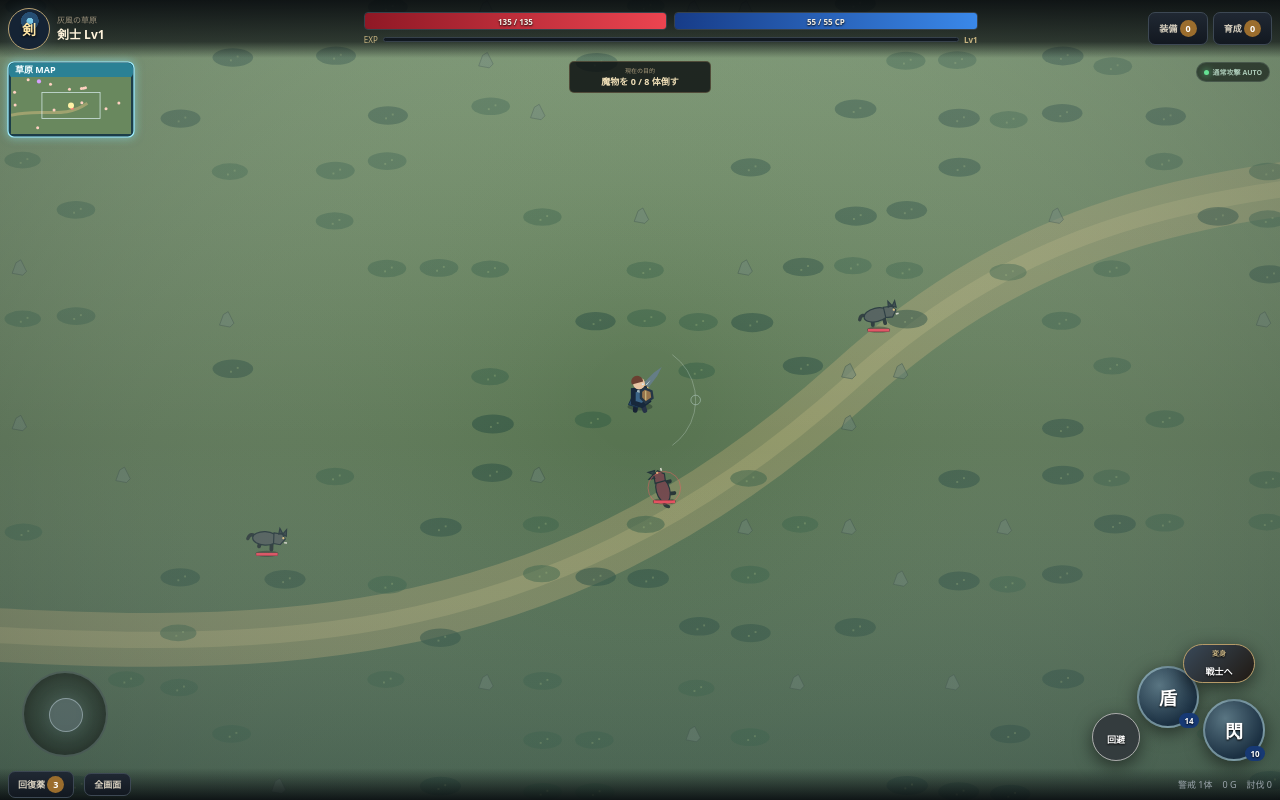
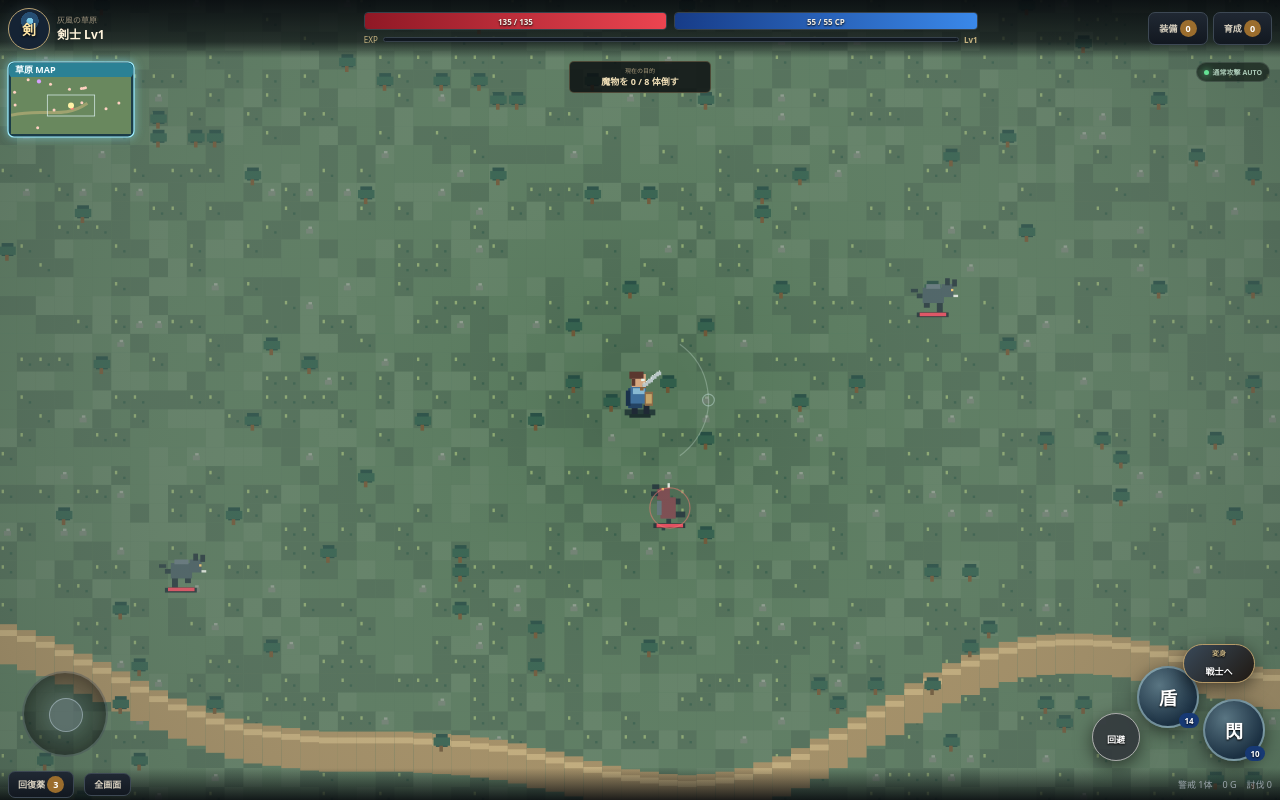
Before and after one commit to HardStyle777/game-log, a plain HTML site: page index.html in a window 1280 px wide. Drawn offline with Linux system fonts and the light colour scheme.

Commit message:
ドットアート化と装備連動武器表示

```diff
--- a/game.js
+++ b/game.js
@@ -19,7 +19,7 @@ function load(){try{const s=JSON.parse(localStorage.getItem(SAVE));return s&&s.v
 function bonus(){const b={str:0,agi:0,vit:0,luck:0,int:0,wis:0,cha:0,damage:0,speed:0,defPct:0,hp:0,hpPct:0,hit:0,evade:0,crit:0,life:0,cp:0,drop:0,atk:0,def:0};Object.values(state.equipment).forEach(it=>{if(!it)return;if(it.baseStat==='攻撃')b.atk+=it.baseValue;if(it.baseStat==='防御')b.def+=it.baseValue;if(it.baseStat==='HP')b.hp+=it.baseValue;if(it.baseStat==='CP')b.cp+=it.baseValue;if(it.baseStat==='命中')b.hit+=it.baseValue;if(it.baseStat==='抵抗')b.wis+=it.baseValue;it.options.forEach(o=>b[o.key]=(b[o.key]||0)+o.value)});return b}
 function derived(){const b=bonus(),s={};Object.keys(state.stats).forEach(k=>s[k]=state.stats[k]+(b[k]||0));const maxHp=Math.floor((105+s.vit*3+b.hp)*(1+b.hpPct/100)),maxCp=35+s.cha*2+b.cp,attack=(5+s.str*.72+b.atk)*(state.form==='sword'?1:1.35)*(1+b.damage/100),defense=(s.vit*.32+b.def)*(1+b.defPct/100);return Object.assign({},s,b,{maxHp,maxCp,attack,defense,move:72+Math.min(16,s.agi*.21),attackCd:(state.form==='sword'?.46:.76)/(1+Math.min(1,b.speed/100)),hitChance:Math.min(.98,.78+s.agi*.003+b.hit/100),evadeChance:Math.min(.48,s.agi*.0015+s.luck*.001+b.evade/100),critChance:Math.min(.5,.04+s.agi*.0015+b.crit/100),doubleChance:Math.min(.12,.005+s.luck*.00045),dropChance:Math.min(.55,.18+s.luck*.0012+b.drop/100),lifeSteal:Math.min(.1,b.life/100)})}
 function attackDuration(){const speed=Math.min(1,derived().speed/100),base=state.form==='sword'?.58:.86,min=state.form==='sword'?.34:.5;return Math.max(min,base/(1+speed*.65))}
-function reset(){const d=derived();world={w:0,h:0,mapW:0,mapH:0,time:0,paused:false,over:false,spawn:3,shake:0,camera:{x:0,y:0,zoom:.96},enemies:[],drops:[],fx:[],texts:[],player:{x:0,y:0,r:9,hp:d.maxHp,cp:d.maxCp,facing:0,targetId:null,attackCd:0,skill1Cd:0,skill2Cd:0,dodgeCd:0,transformCd:0,invuln:0,guard:0,guardMax:0,dash:0,dashX:1,dashY:0,vx:0,vy:0,animTime:0,attackAnim:0,action:'idle',autoCharge:0}};resize();for(let i=0;i<14;i++)spawn(true);updateHud()}
+function reset(){const d=derived();world={w:0,h:0,mapW:0,mapH:0,time:0,paused:false,over:false,spawn:3,shake:0,camera:{x:0,y:0,zoom:1.18},enemies:[],drops:[],fx:[],texts:[],player:{x:0,y:0,r:9,hp:d.maxHp,cp:d.maxCp,facing:0,targetId:null,attackCd:0,skill1Cd:0,skill2Cd:0,dodgeCd:0,transformCd:0,invuln:0,guard:0,guardMax:0,dash:0,dashX:1,dashY:0,vx:0,vy:0,animTime:0,attackAnim:0,action:'idle',autoCharge:0}};resize();for(let i=0;i<14;i++)spawn(true);updateHud()}
 function resize(){const r=canvas.getBoundingClientRect(),w=Math.round(r.width*10)/10,h=Math.round(r.height*10)/10;if(w<2||h<2)return;const d=Math.min(devicePixelRatio||1,2);canvas.width=Math.round(w*d);canvas.height=Math.round(h*d);ctx.setTransform(d,0,0,d,0,0);world.w=w;world.h=h;if(!world.mapW){world.mapW=Math.max(1800,w*2.15);world.mapH=Math.max(1000,h*2.3)}if(!world.player.x){world.player.x=world.mapW/2;world.player.y=world.mapH/2}const vw=w/world.camera.zoom,vh=h/world.camera.zoom;world.camera.x=clamp(world.player.x-vw/2,0,Math.max(0,world.mapW-vw));world.camera.y=clamp(world.player.y-vh/2,0,Math.max(0,world.mapH-vh))}
 function spawn(initial){if(!world.mapW)return;let x,y,tries=0;do{x=35+Math.random()*(world.mapW-70);y=75+Math.random()*(world.mapH-120);tries++}while(Math.hypot(x-world.player.x,y-world.player.y)<125&&tries<40);const lv=clamp(Math.floor(1+state.level*.45+world.time/38),1,100),elite=Math.random()<.08,hp=Math.floor((18+lv*4)*(elite?2.4:1));world.enemies.push({id:Date.now().toString(36)+Math.random().toString(36).slice(2,6),x,y,homeX:x,homeY:y,r:elite?12:9,hp,maxHp:hp,level:lv,speed:elite?17:14,vx:0,vy:0,cd:.5+Math.random(),hit:0,elite,broken:0,mode:'idle',think:1+Math.random()*2,roamX:x,roamY:y,alert:0,step:Math.random()*18,face:1,facing:Math.random()*TAU,attackAnim:0,attackPending:0})}
 function nearest(range){let best=null,dist=range;world.enemies.forEach(e=>{const d=Math.max(0,Math.hypot(e.x-world.player.x,e.y-world.player.y)-world.player.r-e.r);if(d<dist){best=e;dist=d}});return best}
@@ -138,12 +138,48 @@ function drawTerrain2D(){
  }
  const mist=ctx.createLinearGradient(c.x,c.y,c.x,c.y+viewH);mist.addColorStop(0,'rgba(217,240,220,.13)');mist.addColorStop(.55,'rgba(255,255,255,0)');mist.addColorStop(1,'rgba(12,31,30,.12)');ctx.fillStyle=mist;ctx.fillRect(c.x,c.y,viewW,viewH);
 }
+function pixelRect(x,y,w,h,color){ctx.fillStyle=color;ctx.fillRect(Math.round(x),Math.round(y),w,h)}
+function pixelLine(x1,y1,x2,y2,color,thick=2){const n=Math.max(1,Math.ceil(Math.max(Math.abs(x2-x1),Math.abs(y2-y1))/2));for(let i=0;i<=n;i++){const t=i/n;pixelRect(x1+(x2-x1)*t,y1+(y2-y1)*t,thick,thick,color)}}
+function pixelFacing(angle){return Math.round(angle/(Math.PI/2))*Math.PI/2}
+function currentWeapon(){return state.equipment[state.form==='sword'?'swordMain':'warriorMain']}
+function weaponLook(){const it=currentWeapon(),op=it?.options.length||0,tier=Math.min(5,Math.floor((it?.enemyLevel||1)/20));const steel=['#bac7c9','#9bd3ee','#e9d36f','#b991ef'][op]||'#bac7c9';return{blade:steel,edge:op>=2?'#fff4ac':'#eff7f2',handle:tier>=3?'#704931':'#8b6038',len:15+tier*2+(op===3?3:0),glow:op>=2}}
+function pixelTerrain(){
+ const c=world.camera,z=c.zoom,viewW=world.w/z,viewH=world.h/z,tile=16,x0=Math.floor(c.x/tile)-1,x1=Math.ceil((c.x+viewW)/tile)+1,y0=Math.floor(c.y/tile)-1,y1=Math.ceil((c.y+viewH)/tile)+1;
+ pixelRect(0,0,world.mapW,world.mapH,'#54745a');
+ for(let gy=y0;gy<=y1;gy++)for(let gx=x0;gx<=x1;gx++){
+  const h=hash2(gx,gy),x=gx*tile,y=gy*tile,grass=h>.66?'#4b6a52':h<.24?'#5d7d61':'#55775a';pixelRect(x,y,tile,tile,grass);
+  if(h>.8){pixelRect(x+3,y+4,2,3,'#89a66d');pixelRect(x+10,y+9,2,2,'#355c48')}if(h<.055){pixelRect(x+5,y+7,6,4,'#6e7f70');pixelRect(x+7,y+5,3,2,'#8a998a')}
+ }
+ for(let x=0;x<world.mapW;x+=tile){const y=world.mapH*.64+Math.sin(x*.006)*54+Math.sin(x*.014)*20;pixelRect(x,y,16,34,'#a38c5f');pixelRect(x,y+5,16,5,'#c4ac78')}
+ for(let gy=y0;gy<=y1;gy++)for(let gx=x0;gx<=x1;gx++){const h=hash2(gx+71,gy-41),x=gx*tile,y=gy*tile;if(h>.965){pixelRect(x+3,y+3,10,11,'#254c42');pixelRect(x+1,y+6,14,7,'#315e4b');pixelRect(x+6,y+13,3,5,'#6c5535')} }
+}
+function pixelPlayer(p){
+ const moving=Math.hypot(p.vx||0,p.vy||0)>3||p.dash>0,attacking=p.attackAnim>0,phase=attacking?clamp(1-p.attackAnim/attackDuration(),0,1):0,step=moving?(Math.sin(p.animTime*.1)>.1?2:-2):0,look=weaponLook(),heavy=state.form==='warrior',lunge=attacking?Math.sin(phase*Math.PI)*5:0;
+ ctx.save();ctx.translate(p.x,p.y+10);pixelRect(-13,-2,26,5,'#263c39');pixelRect(-9,2,18,3,'#1d302e');ctx.restore();
+ ctx.save();ctx.translate(p.x+Math.cos(p.facing)*lunge,p.y+Math.sin(p.facing)*lunge);ctx.rotate(pixelFacing(p.facing));if(p.invuln>0&&Math.floor(p.invuln*18)%2===0)ctx.globalAlpha=.45;
+ // boots and cloak
+ pixelRect(-7,4,5,8+step,'#1f2935');pixelRect(3,4,5,8-step,'#1f2935');pixelRect(-10,-10,12,17,'#244363');pixelRect(-12,-8,4,13,'#1a314b');pixelRect(-8,-12,13,15,heavy?'#70472e':'#3f6f9b');pixelRect(-6,-10,10,5,'#88b9d2');
+ // shield is a visible equipment silhouette
+ const shieldY=p.guard>0?-11:-7;pixelRect(4,shieldY,7,12,p.guard>0?'#61c5da':'#8d6c49');pixelRect(5,shieldY+2,5,8,p.guard>0?'#c9f7ff':'#c6a66c');
+ // head, hair and one bright visor pixel
+ pixelRect(-7,-22,12,11,'#d5a780');pixelRect(-9,-24,12,6,'#5b382f');pixelRect(-7,-18,3,6,'#5b382f');pixelRect(1,-18,3,2,'#eaf7ed');
+ // weapon pose: pixel blade is intentionally larger and changes colour by the equipped weapon
+ let a,b;if(attacking&&phase<.38){a=[-1,-14];b=[6,-29]}else if(attacking){a=[3,-11];b=[look.len+6,-6]}else{a=[2,-14];b=[look.len,-24]}
+ pixelLine(a[0]-2,a[1]+3,a[0]+2,a[1]-1,look.handle,3);if(look.glow){ctx.shadowColor=look.blade;ctx.shadowBlur=8}pixelLine(a[0],a[1],b[0],b[1],look.blade,3);pixelLine(a[0]+1,a[1]-1,b[0]+1,b[1]-1,look.edge,1);ctx.shadowBlur=0;
+ if(p.guard>0){ctx.strokeStyle='#a8f2ff';ctx.lineWidth=2;ctx.beginPath();ctx.arc(0,-8,24,0,TAU);ctx.stroke()}ctx.restore();
+}
+function pixelEnemy(e){
+ const moving=e.mode==='aggro'||e.mode==='return'||e.mode==='wander',attacking=e.attackAnim>0,phase=attacking?clamp(1-e.attackAnim/.7,0,1):0,leg=moving?(Math.sin(e.step*.2)>.1?2:-2):0,lunge=attacking?Math.sin(phase*Math.PI)*7:0,fur=e.elite?'#684b7c':e.mode==='aggro'?'#7b4c50':'#465d60';
+ ctx.save();ctx.translate(e.x,e.y+e.r+6);pixelRect(-14,-2,27,4,'#233638');ctx.restore();ctx.save();ctx.translate(e.x+Math.cos(e.facing)*lunge,e.y+Math.sin(e.facing)*lunge);ctx.rotate(pixelFacing(e.facing));if(e.hit>0)ctx.globalAlpha=.5;
+ pixelRect(-14,-3,5,4,'#293f40');pixelRect(-19,-7,6,3,'#293f40');pixelRect(-8,3,5,8+leg,'#273a3d');pixelRect(3,3,5,8-leg,'#273a3d');pixelRect(-9,-8,18,13,fur);pixelRect(-6,-11,12,4,'#61757a');pixelRect(7,-11,10,11,fur);pixelRect(10,-16,4,6,'#273a3d');pixelRect(16,-15,4,6,'#273a3d');pixelRect(15,-7,2,2,'#f1c86d');pixelRect(17,-2,4,2,'#dfe7dc');if(attacking){pixelRect(17,-4,6,4,'#e27762')}ctx.restore();
+ pixelRect(e.x-e.r*1.25,e.y+e.r+4,e.r*2.5,3,'#26161a');pixelRect(e.x-e.r*1.25,e.y+e.r+4,e.r*2.5*Math.max(0,e.hp/e.maxHp),3,e.broken>0?'#dfad45':'#e24c5d');if(e.mode==='aggro'){ctx.strokeStyle='#f0797088';ctx.lineWidth=1;ctx.beginPath();ctx.arc(e.x,e.y,e.r+8,0,TAU);ctx.stroke()}if(e.elite){ctx.fillStyle='#efd1ff';ctx.font='900 7px system-ui';ctx.textAlign='center';ctx.fillText('エリート Lv'+e.level,e.x,e.y-e.r*1.8-7)}
+}
 function render2D(){
  const w=world.w,h=world.h,p=world.player,c=world.camera,z=c.zoom;
- ctx.save();ctx.clearRect(0,0,w,h);ctx.translate((Math.random()-.5)*world.shake,(Math.random()-.5)*world.shake);ctx.save();ctx.scale(z,z);ctx.translate(-c.x,-c.y);
- drawTerrain2D();attackGuide2D(p);
+ ctx.imageSmoothingEnabled=false;ctx.save();ctx.clearRect(0,0,w,h);ctx.translate((Math.random()-.5)*world.shake,(Math.random()-.5)*world.shake);ctx.save();ctx.scale(z,z);ctx.translate(-c.x,-c.y);
+ pixelTerrain();attackGuide2D(p);
  const actors=[...world.enemies.map(e=>({kind:'enemy',e,y:e.y})),{kind:'player',e:p,y:p.y}].sort((a,b)=>a.y-b.y);
- actors.forEach(a=>a.kind==='enemy'?enemy2D(a.e):player2D(a.e));world.drops.forEach(drawDrop);world.fx.filter(f=>!f.delay||f.delay<=0).forEach(drawFx);
+ actors.forEach(a=>a.kind==='enemy'?pixelEnemy(a.e):pixelPlayer(a.e));world.drops.forEach(drawDrop);world.fx.filter(f=>!f.delay||f.delay<=0).forEach(drawFx);
  world.texts.forEach(t=>{ctx.globalAlpha=Math.min(1,t.life*2);ctx.fillStyle=t.color;ctx.font='900 11px system-ui';ctx.textAlign='center';ctx.shadowColor='#000';ctx.shadowBlur=3;ctx.fillText(t.value,t.x,t.y)});ctx.globalAlpha=1;ctx.restore();
  const px=(p.x-c.x)*z,py=(p.y-c.y)*z,shade=ctx.createRadialGradient(px,py,45,px,py,Math.max(w,h)*.83);shade.addColorStop(0,'rgba(255,255,255,0)');shade.addColorStop(1,'rgba(6,16,17,.39)');ctx.fillStyle=shade;ctx.fillRect(0,0,w,h);ctx.restore();miniMap2D();
 }
--- a/index.html
+++ b/index.html
@@ -68,6 +68,6 @@
     <div id="panelBody" class="panel-body"></div>
   </section>
 </div>
-<script type="module" src="./game.js?v=27"></script>
+<script type="module" src="./game.js?v=28"></script>
 </body>
 </html>
--- a/sw.js
+++ b/sw.js
@@ -1,5 +1,5 @@
-const CACHE='tasogare-v27';
-const FILES=['./','./index.html','./style.css','./game.js','./game.js?v=27','./manifest.webmanifest'];
+const CACHE='tasogare-v28';
+const FILES=['./','./index.html','./style.css','./game.js','./game.js?v=28','./manifest.webmanifest'];
 self.addEventListener('install',e=>{self.skipWaiting();e.waitUntil(caches.open(CACHE).then(c=>c.addAll(FILES)))});
 self.addEventListener('activate',e=>e.waitUntil(caches.keys().then(k=>Promise.all(k.filter(x=>x!==CACHE).map(x=>caches.delete(x)))).then(()=>self.clients.claim())));
 self.addEventListener('fetch',e=>{if(e.request.method!=='GET')return;e.respondWith(fetch(e.request).then(r=>{const copy=r.clone();caches.open(CACHE).then(c=>c.put(e.request,copy));return r}).catch(()=>caches.match(e.request)))});
```
